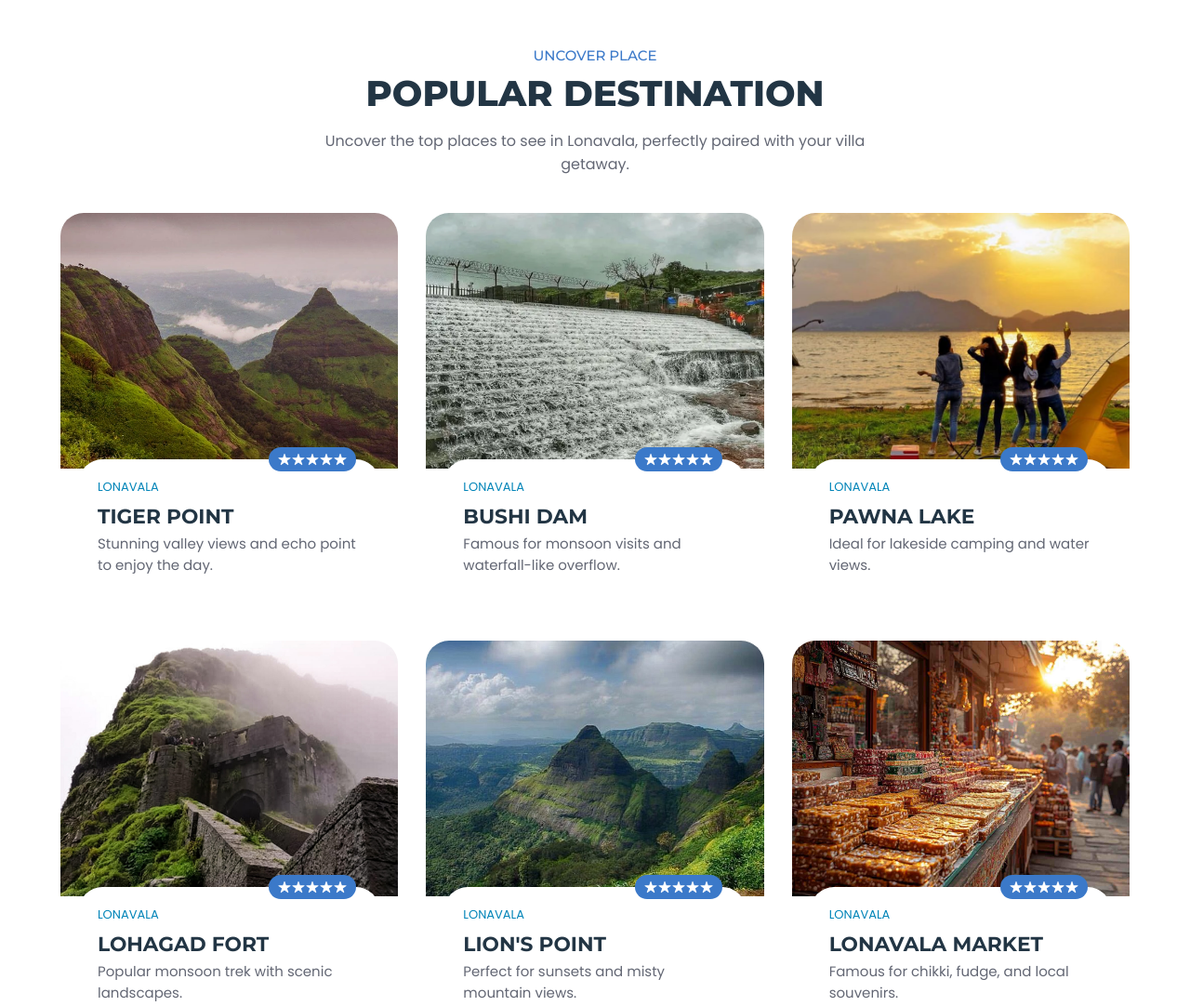
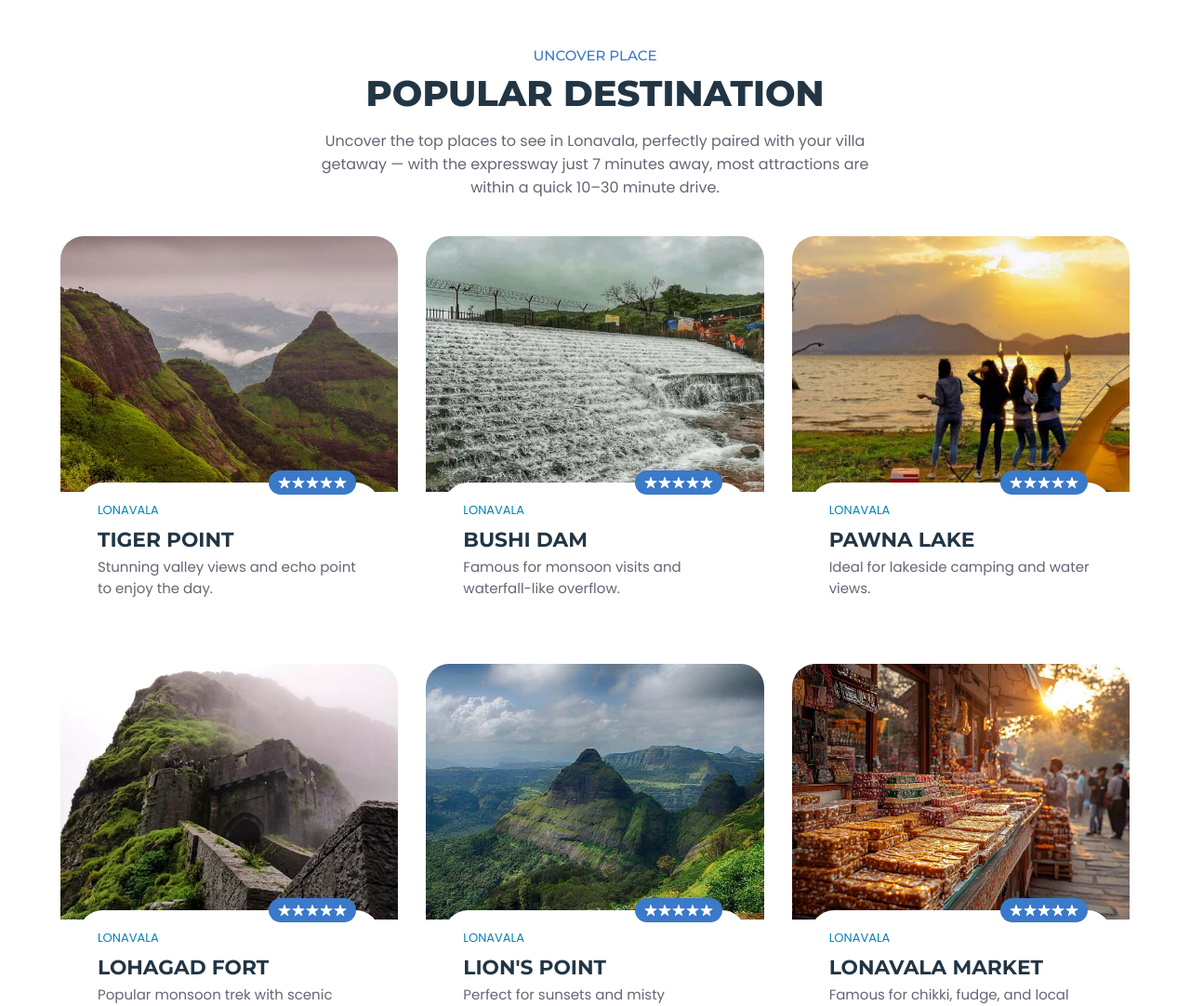
Before and after one commit to DevPatson/villa, a plain HTML site: page index.html in a window 1280 px wide. Shown: the part 1140-2222 px from the top of the page at 93% size. Drawn offline with nearby package versions, Linux system fonts and the light colour scheme.

Commit message:
Add files via upload

```diff
--- a/index.html
+++ b/index.html
@@ -287,7 +287,7 @@
           <h2 class="h2 section-title">Popular destination</h2>
 
           <p class="section-text">
-            Uncover the top places to see in Lonavala, perfectly paired with your villa getaway.
+            Uncover the top places to see in Lonavala, perfectly paired with your villa getaway — with the expressway just 7 minutes away, most attractions are within a quick 10–30 minute drive.
           </p>
 
           <ul class="popular-list">
@@ -985,6 +985,7 @@
               <a href="mailto:kkunal.ghogrre1904@hotmail.com" class="contact-link">kkunal.ghogrre1904@hotmail.com</a>
             </li>
 
+            <a href="https://goo.gl/maps/kFma8T8VhSZZiwSH7" target="_blank" style="color: white;">
             <li class="contact-item">
               <div>
                 <ion-icon style="font-size: 18px;" name="location-outline"></ion-icon>
@@ -992,8 +993,9 @@
               <div>
                 <address>Villa-56, Project-Puraniks Sayama Leisurely Villa, near Bigg boss house, Bhangarwadi, Lonavala,
                   Kusgaon Budruk, Maharashtra 410401</address>
-              </div>
-            </li>
+                </div>
+              </li>
+            </a>
 
           </ul>
 
```
